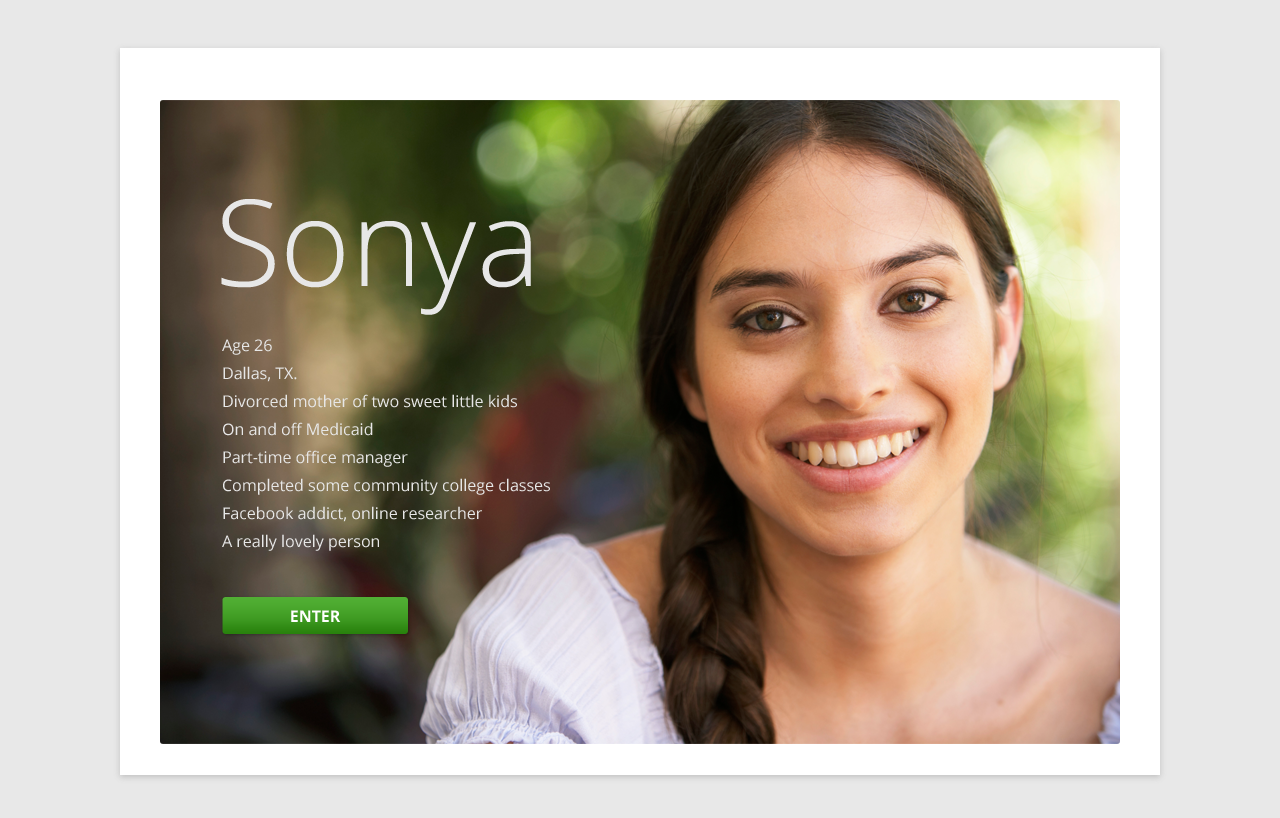
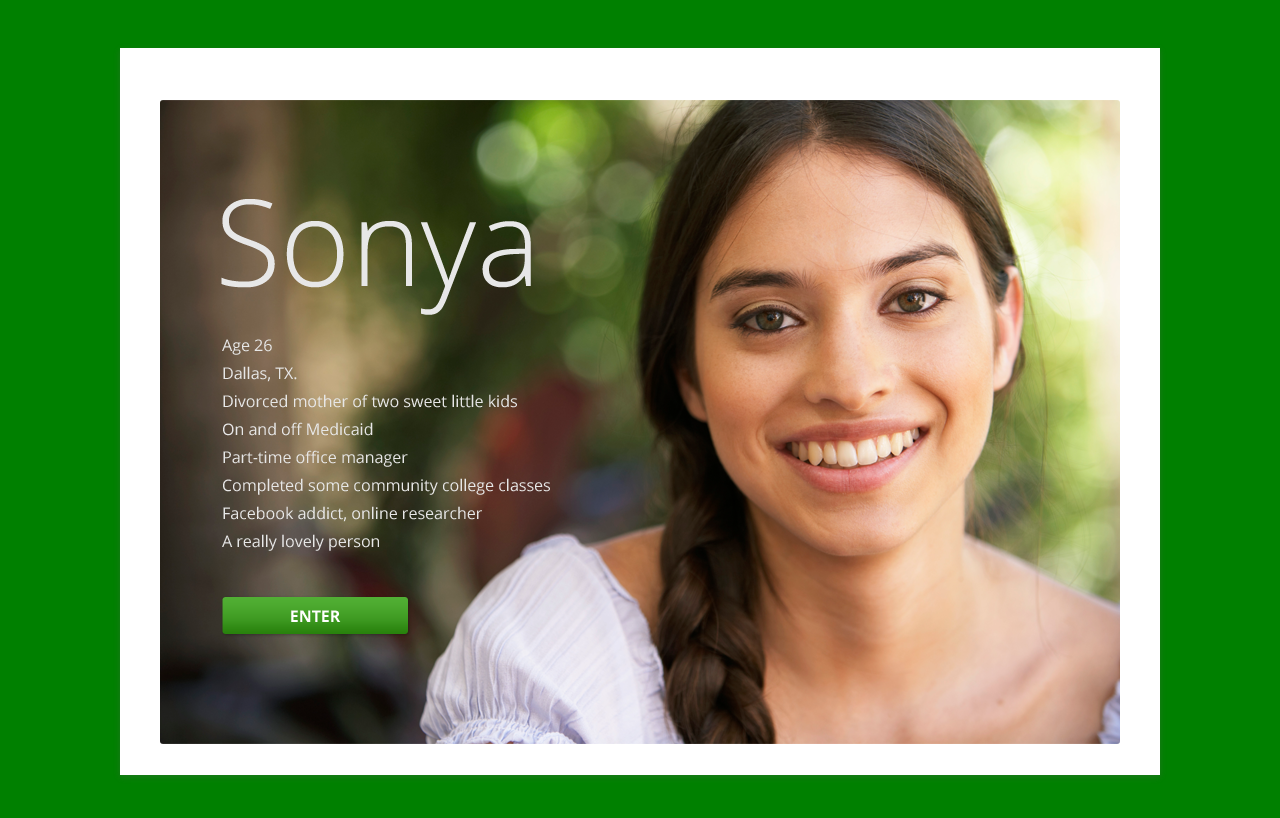
Before and after one commit to aquilentdev/SCMTest_OneRepo, a Jekyll site: the page built from index.html, in a window 1280 px wide. Shown: the top 818 px of the page. Built offline with Jekyll 4.4.1, drawn with Linux system fonts in a browser that asks for light colours; Markdown is read by kramdown in place of the engine named in the settings; the list of posts is cut into pages by our own code.

Commit message:
Made background change

```diff
--- a/css/style.css
+++ b/css/style.css
@@ -44,7 +44,7 @@ html, body, div, span, applet, object, iframe, h1, h2, h3, h4, h5, h6, p, blockq
 	font-size: 100%;
 	vertical-align: baseline;
 }
-body {
+body { background: green !important;
 	line-height: 1;
 }
 ol,
```
